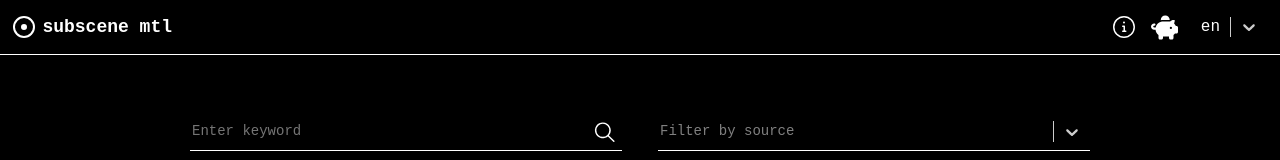
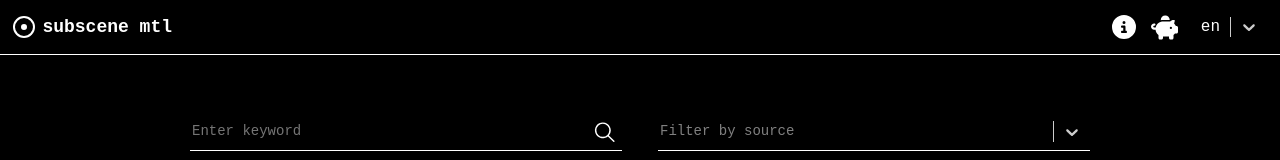
Before and after one commit to naemtl/eventhorizon2-fe, a React (Vite) app: page / in a window 1280 px wide. Shown: the top 160 px of the page. Built offline with nearby package versions, Linux system fonts and the light colour scheme; no server answers.

Commit message:
change icon

```diff
--- a/src/components/Navbar/Navbar.tsx
+++ b/src/components/Navbar/Navbar.tsx
@@ -2,8 +2,7 @@ import type { Option } from 'src/types/index.js';
 import { Link } from '@tanstack/react-router';
 import { memo, useCallback, useMemo, useState } from 'react';
 import { useTranslation } from 'react-i18next';
-import { FaPiggyBank } from 'react-icons/fa6';
-import { GoInfo } from 'react-icons/go';
+import { FaCircleInfo, FaPiggyBank } from 'react-icons/fa6';
 
 import Select from 'react-select';
 
@@ -51,7 +50,7 @@ function Navbar() {
       </Link>
       <div className={styles.controls}>
         <Link className={styles.controlsLink} to="/about">
-          <GoInfo />
+          <FaCircleInfo />
         </Link>
         <a className={`${styles.controlsLink} ${styles.donate}`} title="Support Subscene MTL" href="https://ko-fi.com/N4N11BE9JJ" target="_blank" rel="noreferrer noopener">
           <FaPiggyBank />
```
